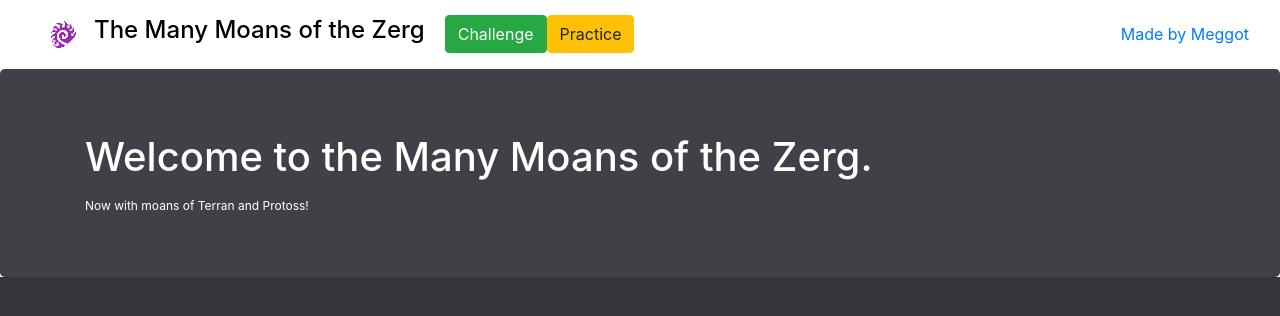
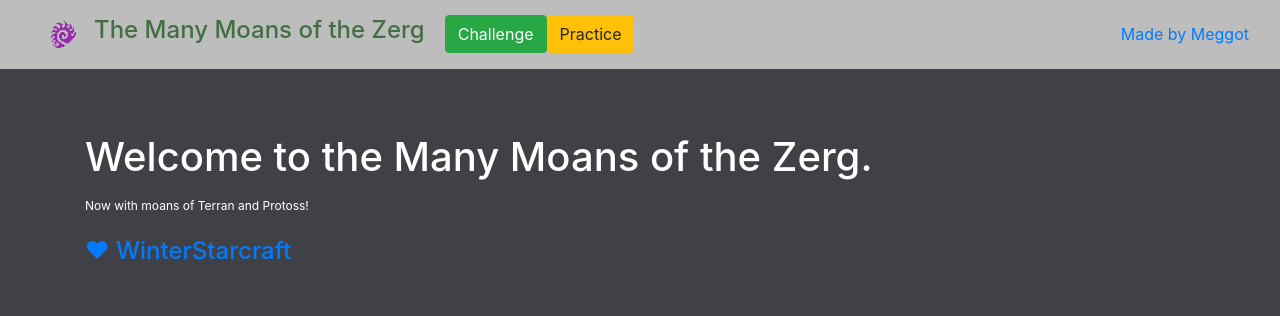
Before and after one commit to Meggot/moansofzerg, an Angular app: page / in a window 1280 px wide. Shown: the top 316 px of the page. Built offline with nearby package versions, Linux system fonts and the light colour scheme.

Commit message:
fix header, add shoutout to homepage

```diff
--- a/src/app/app.component.css
+++ b/src/app/app.component.css
@@ -4,6 +4,7 @@
 
 .jumbotron {
     background: #404146;
+    border-radius: 0;
 }
 
 .btn-margin-left {
@@ -13,12 +14,16 @@
     margin-right: 2px;
 }
 
-.navbar-header{
+.navbar {
+    background-color: rgb(189, 189, 189);
+}
+
+.navbar-header {
     margin-left: 2px;
     margin-right: 2px;
     color: black;
 }
 
-.navbar-text{
-    color: black;
+.navbar-text {
+    color: rgba(17, 78, 17, 0.712);
 }
--- a/src/app/app.component.html
+++ b/src/app/app.component.html
@@ -1,15 +1,17 @@
 <nav class="navbar navbar-default navbar-fixed-top">
   <div class="container-fluid">
     <div class="navbar-header">
-      <div class="container-fluid">
+      <div class="container-fluid col-md-12">
         <a class="navbar-brand" href="">
           <img alt="Brand" src="assets/6bitzerg.png">
         </a>
         <h4 class="navbar-text" style="padding-right: 20px"> The Many Moans of the Zerg</h4>
+        <div style="align-content: center;">
         <button type="button" routerLink="/challenge" routerLinkActive="active"
           class="btn navbar-btn btn-success">Challenge</button>
         <button type="button" routerLink="/practice" routerLinkActive="active"
           class="btn navbar-btn btn-warning">Practice</button>
+          </div>
 
       </div>
     </div>
--- a/src/app/home/home.component.html
+++ b/src/app/home/home.component.html
@@ -1,2 +1,5 @@
 <h1>  Welcome to the Many Moans of the Zerg.</h1>
 <sub> Now with moans of Terran and Protoss!</sub>
+<br>
+<br>
+<h4><a href="https://www.youtube.com/watch?v=OGQeXPobzpo">❤ WinterStarcraft</a></h4>
--- a/src/app/inplay/inplay.component.html
+++ b/src/app/inplay/inplay.component.html
@@ -9,7 +9,6 @@
         <h4>{{ gameState.score }} / {{ gameState.length}} Correct.</h4>
       </div>
       <div style="float: right;">
-
         <h4>{{ gameState.wrongAnswers }} Wrong </h4>
       </div>
       <div class="btn btn-warning col-md-12" (click)="playNoise()" *ngIf='!finished'>
--- a/src/app/practice/practice.component.html
+++ b/src/app/practice/practice.component.html
@@ -5,11 +5,13 @@
   <app-tile-component [selections]='zergUnits' (clickedTile)="playSound($event)"></app-tile-component>
 <h4>Buildings</h4>
   <app-tile-component [selections]='zergBuildings' (clickedTile)="playSound($event)"></app-tile-component>
+  <br>
   <h3>Terran</h3>
 <h4>Units</h4>
   <app-tile-component [selections]='terranUnits' (clickedTile)="playSound($event)"></app-tile-component>
 <h4>Buildings</h4>
   <app-tile-component [selections]='terranBuildings' (clickedTile)="playSound($event)"></app-tile-component>
+  <br>
     <h3>Protoss</h3>
 <h4>Units</h4>
   <app-tile-component [selections]='protossUnits' (clickedTile)="playSound($event)"></app-tile-component>
```
